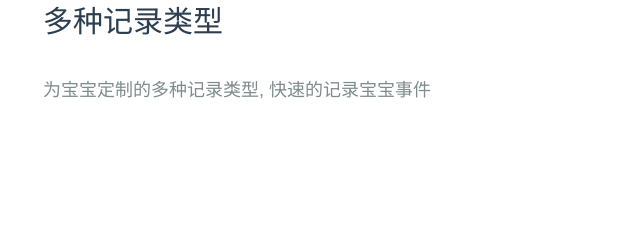
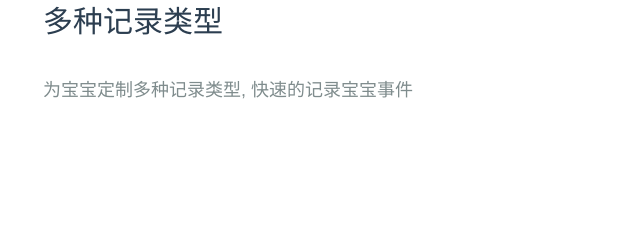
Before and after one commit to moodcal/moodcal.github.io, a plain HTML site: page index.html in a window 1280 px wide. Shown: the part 519-763 px from the top of the page, 27-667 px from the left. Drawn offline with Linux system fonts and the light colour scheme.

Commit message:
description

```diff
--- a/index.html
+++ b/index.html
@@ -66,7 +66,7 @@
                         <div class="col-sm-6">
                             <h3>多种记录类型</h3>
                             <p>
-                                为宝宝定制的多种记录类型, 快速的记录宝宝事件
+                                为宝宝定制多种记录类型, 快速的记录宝宝事件
                             </p>
                         </div>
                         <div class="col-sm-4 col-sm-offset-1">
```
